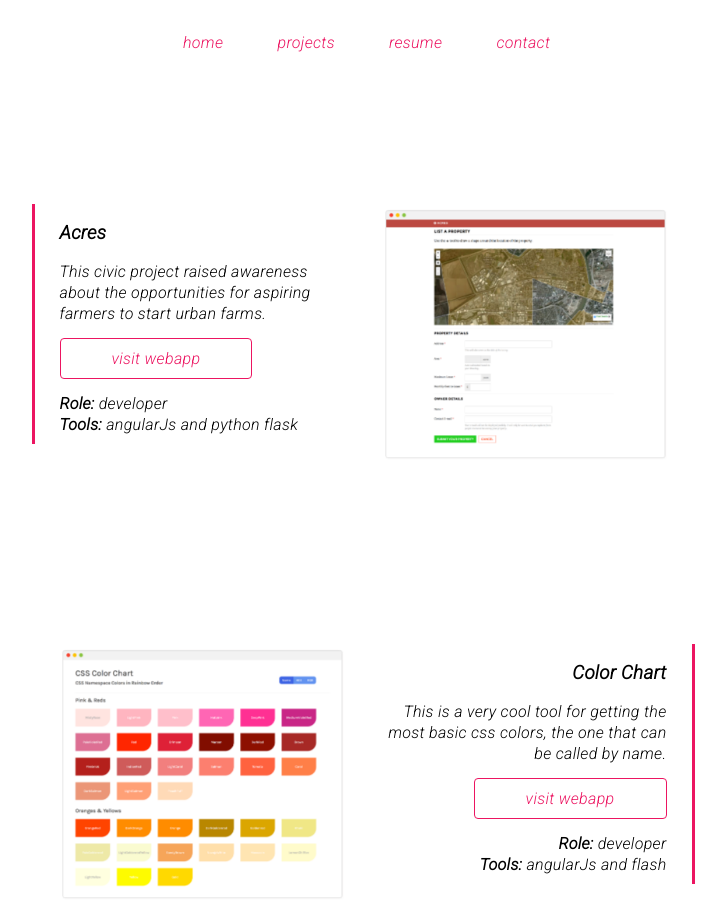
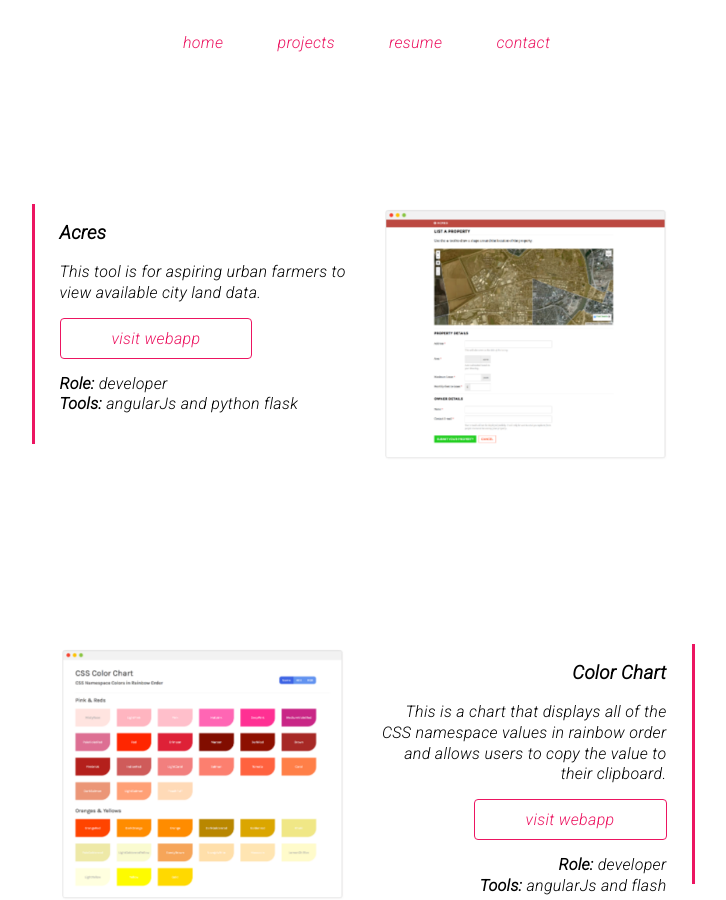
Before and after one commit to inaki/inaki.github.io, a Jekyll site: the page built from projects/index.html, in a window 1280 px wide and 900 px high. Shown: the whole window, without its empty margins (277-1003 px from the left). Built offline with Jekyll 4.4.1, drawn with Linux system fonts in a browser that asks for light colours; nearby versions of some CDN libraries.

Commit message:
Tweaking project descriptions.

```diff
--- a/projects/index.html
+++ b/projects/index.html
@@ -9,7 +9,7 @@ layout: page
 	<div class="project project-line-left">
 		<div class="info pull-left animated fadeIn">
 			<h3>Acres</h3>
-			<span class="description">This civic project raised awareness about the opportunities for aspiring farmers to start urban farms.</span><br>
+			<span class="description">This tool is for aspiring urban farmers to view available city land data.</span><br>
 			<a class="btn" target="_blank" href="http://www.acres.online">visit webapp</a><br>
 			<span class="role"><strong>Role:</strong> developer</span><br>
 			<span class="tools"><strong>Tools:</strong> angularJs and python flask</span><br>
@@ -22,7 +22,7 @@ layout: page
 	<div class="project project-line-right">
 		<div class="info pull-right animated fadeIn">
 			<h3>Color Chart </h3>
-			<span class="description">This is a very cool tool for getting the most basic css colors, the one that can be called by name.</span><br>
+			<span class="description">This is a chart that displays all of the CSS namespace values in rainbow order and allows users to copy the value to their clipboard.</span><br>
 			<a class="btn" target="_blank" href="http://ainsleywagoner.com/color-chart/">visit webapp</a><br>
 			<span class="role"><strong>Role:</strong> developer</span><br>
 			<span class="tools"><strong>Tools:</strong> angularJs and flash</span><br>
```
Also changed, not shown: 1 other file.
